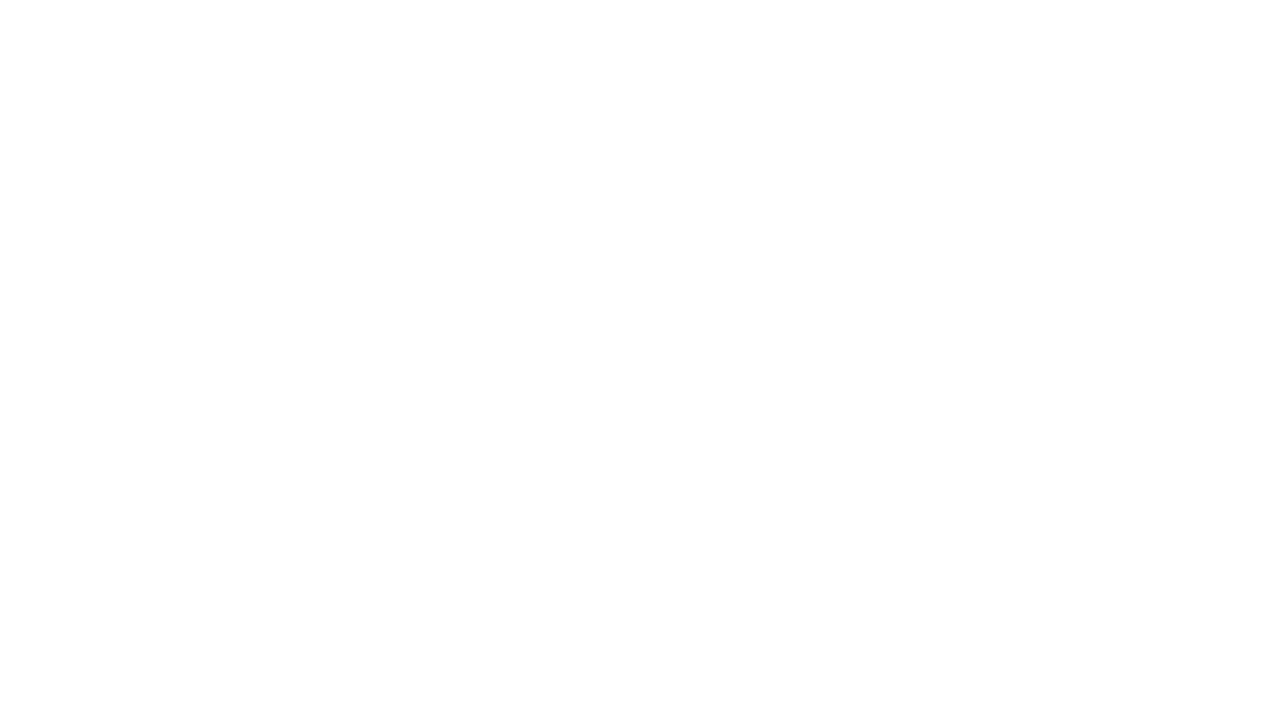
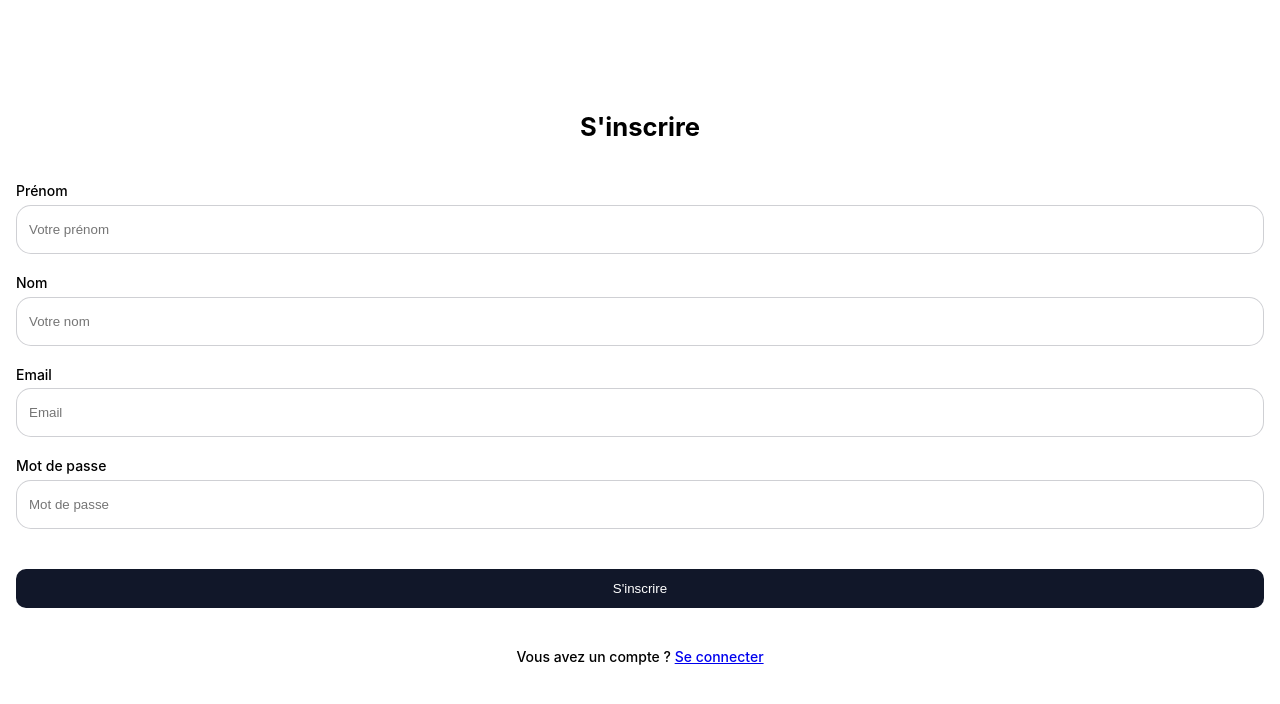
Before and after one commit to Zutilis/fideo_frontend, a React (Create React App) app: page /signup in a window 1280 px wide. Before the commit this address had no page. Shown: the top 704 px of the page. Built offline with nearby package versions, Linux system fonts and the light colour scheme; the HTML template or start-up script is replaced by a standard one.

Commit message:
authentification with api

```diff
--- a/package.json
+++ b/package.json
@@ -12,7 +12,9 @@
     "@types/react": "^19.1.2",
     "@types/react-dom": "^19.1.2",
     "@types/react-router-dom": "^5.3.3",
+    "axios": "^1.10.0",
     "clsx": "^2.1.1",
+    "jwt-decode": "^4.0.0",
     "lucide-react": "^0.492.0",
     "react": "^19.1.0",
     "react-dom": "^19.1.0",
--- a/src/App.tsx
+++ b/src/App.tsx
@@ -1,31 +1,71 @@
-import {
-  BrowserRouter as Router,
-  Routes,
-  Route
-} from 'react-router-dom';
+import { BrowserRouter as Router, Routes, Route } from 'react-router-dom';
 
 import Home from './pages/Home/Home';
 import Layout from './components/Layout/Layout';
+import Login from './pages/Login/Login';
+import Signin from './pages/Signin/Signin';
+import Profile from './pages/Profile/Profile';
 import Nearby from './pages/Nearby/Nearby';
-import Profile from './pages/Profile/Profile';
 import Favorites from './pages/Favorites/Favorites';
 import Appointments from './pages/Appointments/Appointments';
 import AppointmentsHistory from './pages/AppointmentsHistory/AppointmentsHistory';
 import Business from './pages/Business/Business';
 
+import PrivateRoute from './routes/PrivateRoute';
+import { AuthProvider } from './context/AuthContext';
+
 const App = () => {
   return (
-    <Router>
-      <Routes>
-        <Route path="/" element={<Layout><Home /></Layout>} />
-        <Route path="/profile" element={<Layout><Profile /></Layout>} />
-        <Route path="/nearby" element={<Nearby />} />
-        <Route path="/favorites" element={<Favorites />} />
-        <Route path="/appointments" element={<Layout><Appointments /></Layout>} />
-        <Route path="/appointments/history" element={<AppointmentsHistory />} />
-        <Route path="/business" element={<Business />} />
-      </Routes>
-    </Router>
+    <AuthProvider>
+      <Router>
+        <Routes>
+          <Route path="/login" element={<Login />} />
+          <Route path="/signup" element={<Signin />} />
+
+          <Route path="/" element={
+            <PrivateRoute>
+              <Layout><Home /></Layout>
+            </PrivateRoute>
+          } />
+
+          <Route path="/profile" element={
+            <PrivateRoute>
+              <Layout><Profile /></Layout>
+            </PrivateRoute>
+          } />
+
+          <Route path="/nearby" element={
+            <PrivateRoute>
+              <Nearby />
+            </PrivateRoute>
+          } />
+
+          <Route path="/favorites" element={
+            <PrivateRoute>
+              <Favorites />
+            </PrivateRoute>
+          } />
+
+          <Route path="/appointments" element={
+            <PrivateRoute>
+              <Layout><Appointments /></Layout>
+            </PrivateRoute>
+          } />
+
+          <Route path="/appointments/history" element={
+            <PrivateRoute>
+              <AppointmentsHistory />
+            </PrivateRoute>
+          } />
+
+          <Route path="/business" element={
+            <PrivateRoute>
+              <Business />
+            </PrivateRoute>
+          } />
+        </Routes>
+      </Router>
+    </AuthProvider>
   );
 };
 
--- a/src/components/Cards/Card/Card.module.css
+++ b/src/components/Cards/Card/Card.module.css
@@ -1,6 +1,5 @@
 .card {
 	display: flex;
-	box-sizing: border-box;
 	gap: var(--spacing-s);
 	padding: var(--spacing-s);
 }
--- /dev/null
+++ b/src/context/AuthContext.tsx
@@ -0,0 +1,53 @@
+import React, { createContext, useContext, useEffect, useState } from 'react';
+import { jwtDecode } from 'jwt-decode';
+
+interface JwtPayload {
+	Email: string;
+	FirstName: string;
+	LastName: string;
+}
+
+interface AuthContextType {
+	user: JwtPayload | null;
+	isAuthenticated: boolean;
+	login: (token: string) => void;
+	logout: () => void;
+}
+
+const AuthContext = createContext<AuthContextType | null>(null);
+
+export const AuthProvider: React.FC<{ children: React.ReactNode }> = ({ children }) => {
+	const [user, setUser] = useState<JwtPayload | null>(null);
+
+	useEffect(() => {
+		const token = localStorage.getItem('token');
+		if (token) {
+			try {
+				const decoded = jwtDecode<JwtPayload>(token);
+				setUser(decoded);
+			} catch {
+				setUser(null);
+			}
+		}
+	}, []);
+
+	const login = (token: string) => {
+		localStorage.setItem('token', token);
+		const decoded = jwtDecode<JwtPayload>(token);
+		console.log(decoded);
+		setUser(decoded);
+	};
+
+	const logout = () => {
+		localStorage.removeItem('token');
+		setUser(null);
+	};
+
+	return (
+		<AuthContext.Provider value={{ user, isAuthenticated: !!user, login, logout }}>
+			{children}
+		</AuthContext.Provider>
+	);
+};
+
+export const useAuth = () => useContext(AuthContext)!;
--- a/src/pages/Home/Home.tsx
+++ b/src/pages/Home/Home.tsx
@@ -8,12 +8,15 @@ import NearbyBusinessCard from '../../components/Cards/NearbyBusinessCard/Nearby
 import FavoriteBusinessCard from '../../components/Cards/FavoriteBusinessCard/FavoriteBusinessCard';
 import CardSectionDisplay from '../../components/Cards/CardSectionDisplay/CardSectionDisplay';
 import Header from '../../components/Header/Header';
+import { useAuth } from '../../context/AuthContext';
 
 const Home: React.FC = () => {
+	const { user } = useAuth();
+
 	return (
 		<div id='app'>
 			<Header>
-				<h1>Bonjour, Jules</h1>
+				<h1>Bonjour, {user?.FirstName}</h1>
 				<Button iconLeft={'assets/user/1/avatar.jpg'} variant='circle' navigateTo='/profile'/>
 			</Header>
 			<CardSectionDisplay title={'Mes rendez-vous'} navigateTo='/appointments'>
--- /dev/null
+++ b/src/pages/Login/Login.module.css
@@ -0,0 +1,41 @@
+.form {
+	display: flex;
+	justify-content: center;
+	align-items: center;
+	width: 100%;
+	height: calc(100vh - var(--padding-page-y));
+	flex-direction: column;
+	gap: var(--spacing-xl);
+	padding-inline: var(--padding-page-x);
+}
+
+.form .inputsWrapper {
+	display: flex;
+	flex-direction: column;
+	width: 100%;
+	gap: var(--spacing-l);
+}
+
+.form .inputWrapper {
+	display: flex;
+	flex-direction: column;
+	width: 100%;
+	gap: var(--spacing-xs);
+}
+
+.form input {
+	padding: 1rem .75rem;
+	width: 100%;
+}
+
+.button {
+	display: flex;
+	justify-content: center;
+	align-items: center;
+	width: 100%;
+	padding: .75rem;
+	background-color: var(--color-blue);
+	color: var(--color-white);
+	border: none;
+	border-radius: var(--border-radius-button);
+}
--- /dev/null
+++ b/src/pages/Login/Login.tsx
@@ -0,0 +1,76 @@
+import React, { useState } from 'react';
+import { Link, useNavigate } from 'react-router-dom';
+
+import styles from './Login.module.css';
+
+import { loginApi, LoginData } from '../../services/AuthService';
+import { useAuth } from '../../context/AuthContext';
+
+const Login: React.FC = () => {
+	const [email, setEmail] = useState('');
+	const [password, setPassword] = useState('');
+	const [error, setError] = useState('');
+
+	const { login } = useAuth();
+	const navigate = useNavigate();
+
+	const handleSubmit = async (e: React.FormEvent) => {
+		e.preventDefault();
+		try {
+			const response = await loginApi({
+				Email: email,
+				Password: password
+			});
+			login(response);
+			navigate('/');
+		} catch (err) {
+			setError('Échec de connexion. Vérifie tes identifiants.');
+			console.error(err);
+		}
+	};
+
+	return (
+		<div id='app' className='nomargin'>
+			<form onSubmit={handleSubmit} className={styles.form}>
+				<h1>Se connecter</h1>
+				{error && <p className="text-red-500 mb-2">{error}</p>}
+				<div className={styles.inputsWrapper}>
+					<div className={styles.inputWrapper}>
+						<label htmlFor="email" className='subTitle'>Email</label>
+						<input
+							type="email"
+							value={email}
+							onChange={e => setEmail(e.target.value)}
+							placeholder="Email"
+							className="border"
+							required
+						/>
+					</div>
+					<div className={styles.inputWrapper}>
+						<label htmlFor="password" className='subTitle'>Mot de passe</label>
+						<input
+							type="password"
+							value={password}
+							onChange={e => setPassword(e.target.value)}
+							placeholder="Mot de passe"
+							className="border"
+							autoComplete="false"
+							required
+						/>
+					</div>
+				</div>
+				<button type="submit" className={styles.button}>
+					Se connecter
+				</button>
+				<p className="subTitle">
+					Vous n'avez pas de compte ?{' '}
+					<Link to="/signup">
+						S'inscrire
+					</Link>
+				</p>
+			</form>
+		</div>
+	);
+};
+
+export default Login;
--- a/src/pages/Profile/Profile.tsx
+++ b/src/pages/Profile/Profile.tsx
@@ -1,4 +1,6 @@
 import React from 'react';
+import { useAuth } from '../../context/AuthContext';
+import { useNavigate } from 'react-router-dom';
 
 import styles from './Profile.module.css';
 
@@ -8,25 +10,33 @@ import ProfileSection from '../../components/Profile/ProfileSection/ProfileSecti
 import ProfileItemRow from '../../components/Profile/ProfileItemRow/ProfilItemRow';
 
 const Profile: React.FC = () => {
+	const { logout, user } = useAuth();
+	const navigate = useNavigate();
+
+	const handleLogout = () => {
+		logout();
+		navigate('/login');
+	};
+
 	return (
 		<div id='app'>
 			<Header>
-				<h1>Jules Ducrot</h1>
-				<Button iconLeft={'assets/user/1/avatar.jpg'} variant='circle' navigateTo='/profile'/>
+				<h1>{user?.FirstName} {user?.LastName}</h1>
+				<Button iconLeft={'assets/user/1/avatar.jpg'} variant='circle' navigateTo='/profile' />
 			</Header>
 			<div className={styles.section}>
 				<ProfileSection title={'Informations Personelles'}>
-					<ProfileItemRow label={"Modifier l'avatar"}/>
-					<ProfileItemRow label={"Nom"} value={"Jules Ducrot"}/>
-					<ProfileItemRow label={"Email"} value={"jules1.ducrot@gmail.com"}/>
+					<ProfileItemRow label={"Modifier l'avatar"} />
+					<ProfileItemRow label={"Nom"} value={user?.FirstName + " " + user?.LastName} />
+					<ProfileItemRow label={"Email"} value={user?.Email} />
 				</ProfileSection>
 				<ProfileSection title={'Sécurité'}>
-					<ProfileItemRow label={"Mot de passe"}/>
-					<ProfileItemRow label={"Suppression du compte"}/>
-					<ProfileItemRow label={"Se déconnecter"} color='red'/>
+					<ProfileItemRow label={"Mot de passe"} />
+					<ProfileItemRow label={"Suppression du compte"} />
+					<ProfileItemRow label={"Se déconnecter"} color='red' onClick={handleLogout} />
 				</ProfileSection>
 				<ProfileSection title={'A propos'}>
-					<ProfileItemRow label={"Mentions Légales"}/>
+					<ProfileItemRow label={"Mentions Légales"} />
 				</ProfileSection>
 			</div>
 		</div>
--- /dev/null
+++ b/src/pages/Signin/Signin.module.css
@@ -0,0 +1,41 @@
+.form {
+	display: flex;
+	justify-content: center;
+	align-items: center;
+	width: 100%;
+	height: calc(100vh - var(--padding-page-y));
+	flex-direction: column;
+	gap: var(--spacing-xl);
+	padding-inline: var(--padding-page-x);
+}
+
+.form .inputsWrapper {
+	display: flex;
+	flex-direction: column;
+	width: 100%;
+	gap: var(--spacing-l);
+}
+
+.form .inputWrapper {
+	display: flex;
+	flex-direction: column;
+	width: 100%;
+	gap: var(--spacing-xs);
+}
+
+.form input {
+	padding: 1rem .75rem;
+	width: 100%;
+}
+
+.button {
+	display: flex;
+	justify-content: center;
+	align-items: center;
+	width: 100%;
+	padding: .75rem;
+	background-color: var(--color-blue);
+	color: var(--color-white);
+	border: none;
+	border-radius: var(--border-radius-button);
+}
--- /dev/null
+++ b/src/pages/Signin/Signin.tsx
@@ -0,0 +1,104 @@
+import React, { useState } from 'react';
+import { Link, useNavigate } from 'react-router-dom';
+
+import styles from './Signin.module.css';
+
+import { signinApi, SigninData } from '../../services/AuthService';
+import { useAuth } from '../../context/AuthContext';
+
+const Signup: React.FC = () => {
+	const [email, setEmail] = useState('');
+	const [password, setPassword] = useState('');
+	const [firstName, setFirstName] = useState('');
+	const [lastName, setLastName] = useState('');
+	const [error, setError] = useState('');
+
+	const { login } = useAuth();
+	const navigate = useNavigate();
+
+	const handleSubmit = async (e: React.FormEvent) => {
+		e.preventDefault();
+		try {
+			const token = await signinApi({
+				Email: email,
+				Password: password,
+				FirstName: firstName,
+				LastName: lastName
+			});
+			login(token);
+			navigate('/');
+		} catch (err) {
+			setError("Échec d'inscription. Vérifie tes identifiants.");
+			console.error(err);
+		}
+	};
+
+	return (
+		<div id='app' className='nomargin'>
+			<form onSubmit={handleSubmit} className={styles.form}>
+				<h1>S'inscrire</h1>
+				{error && <p className="text-red-500 mb-2">{error}</p>}
+				<div className={styles.inputsWrapper}>
+					<div className={styles.inputWrapper}>
+						<label htmlFor="firstName" className='subTitle'>Prénom</label>
+						<input
+							id="firstName"
+							type="text"
+							value={firstName}
+							onChange={e => setFirstName(e.target.value)}
+							placeholder="Votre prénom"
+							className="border"
+							required
+						/>
+					</div>
+					<div className={styles.inputWrapper}>
+						<label htmlFor="lastName" className='subTitle'>Nom</label>
+						<input
+							id="lastName"
+							type="text"
+							value={lastName}
+							onChange={e => setLastName(e.target.value)}
+							placeholder="Votre nom"
+							className="border"
+							required
+						/>
+					</div>
+					<div className={styles.inputWrapper}>
+						<label htmlFor="email" className='subTitle'>Email</label>
+						<input
+							type="email"
+							value={email}
+							onChange={e => setEmail(e.target.value)}
+							placeholder="Email"
+							className="border"
+							required
+						/>
+					</div>
+					<div className={styles.inputWrapper}>
+						<label htmlFor="password" className='subTitle'>Mot de passe</label>
+						<input
+							type="password"
+							value={password}
+							onChange={e => setPassword(e.target.value)}
+							placeholder="Mot de passe"
+							className="border"
+							autoComplete="false"
+							required
+						/>
+					</div>
+				</div>
+				<button type="submit" className={styles.button}>
+					S'inscrire
+				</button>
+				<p className="subTitle">
+					Vous avez un compte ?{' '}
+					<Link to="/login">
+						Se connecter
+					</Link>
+				</p>
+			</form>
+		</div>
+	);
+};
+
+export default Signup;
--- /dev/null
+++ b/src/routes/PrivateRoute.tsx
@@ -0,0 +1,10 @@
+import React, { JSX } from 'react';
+import { Navigate } from 'react-router-dom';
+import { useAuth } from '../context/AuthContext';
+
+const PrivateRoute = ({ children }: { children: JSX.Element }) => {
+	const { isAuthenticated } = useAuth();
+	return isAuthenticated ? children : <Navigate to="/login" />;
+};
+
+export default PrivateRoute;
--- /dev/null
+++ b/src/services/AuthService.ts
@@ -0,0 +1,25 @@
+import axios from 'axios';
+
+const API_URL = 'http://localhost:5148';
+
+export interface LoginData {
+	Email: string;
+	Password: string;
+}
+
+export interface SigninData {
+	Email: string;
+	Password: string;
+	FirstName: string;
+	LastName: string;
+}
+
+export const loginApi = async (data: LoginData) => {
+	const response = await axios.post(`${API_URL}/login`, data);
+	return response.data;
+};
+
+export const signinApi = async (data: SigninData) => {
+	const response = await axios.post(`${API_URL}/signin`, data);
+	return response.data;
+};
```
Also changed, not shown: 1 other file (tests, documents, lock files or other folders).
